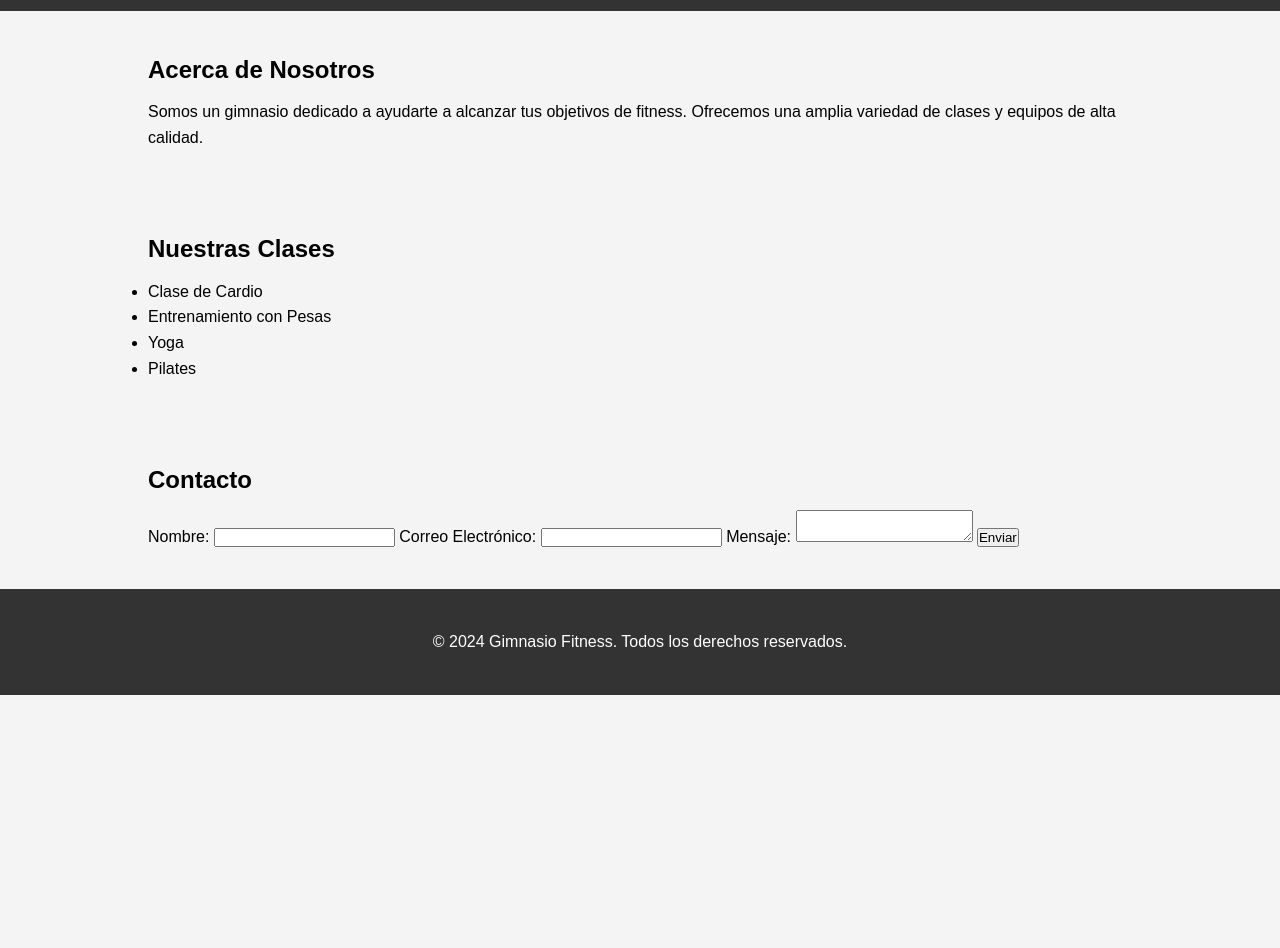
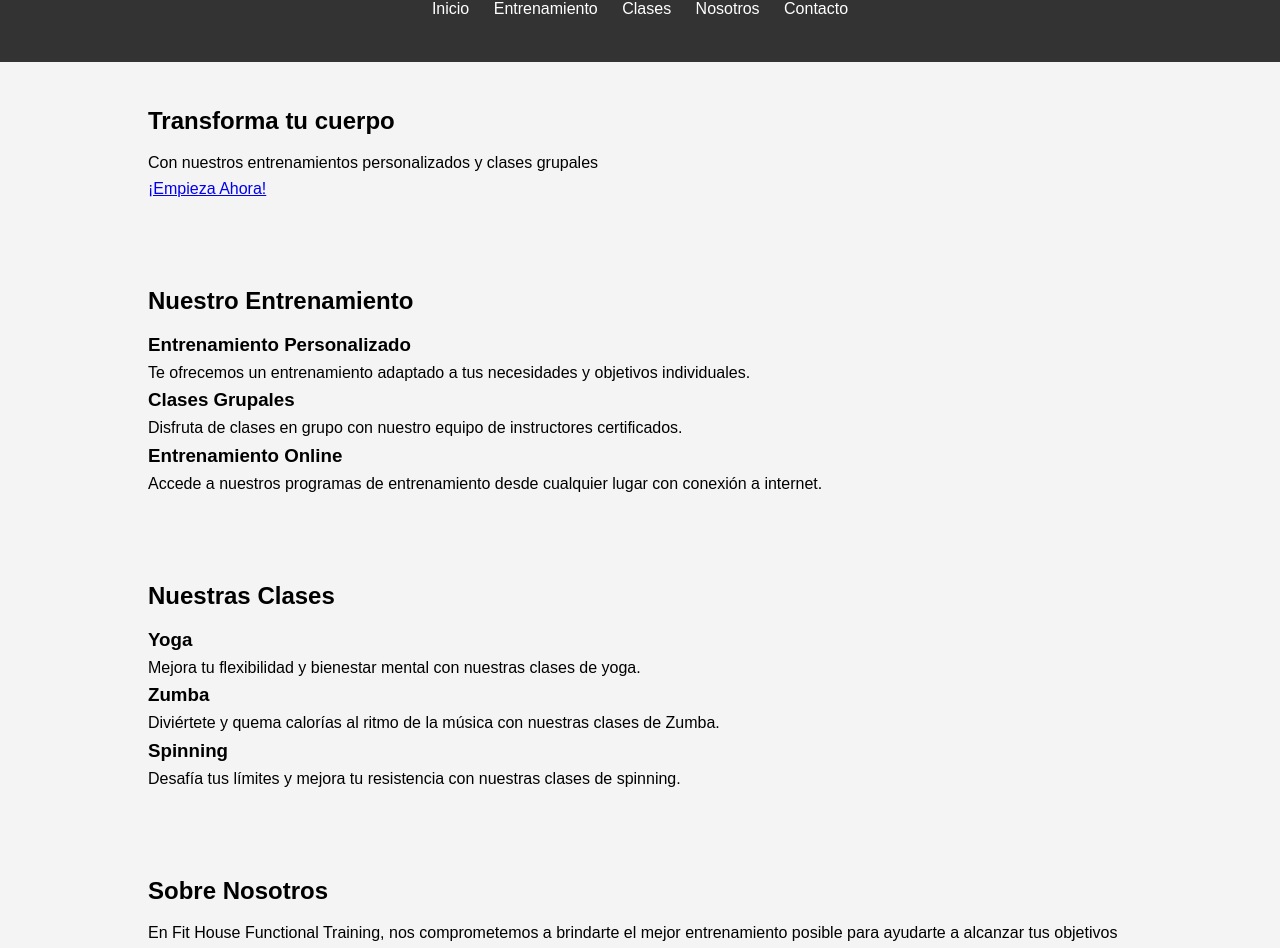
Before and after one commit to samti08/FITHOUSE-FUNCTIONAL-TRAINING, a plain HTML site: page index.html in a window 1280 px wide. Shown: the part 146-1094 px from the top of the page. Before the commit the page ends 841 px from the top, so only its background shows below. Drawn offline with Linux system fonts and the light colour scheme.

Commit message:
Update index.html

```diff
--- a/index.html
+++ b/index.html
@@ -1,62 +1,101 @@
 <!DOCTYPE html>
-<html lang="en">
+<html lang="es">
 <head>
     <meta charset="UTF-8">
     <meta name="viewport" content="width=device-width, initial-scale=1.0">
-    <title>Gimnasio Fitness</title>
+    <title>Fit House Functional Training</title>
     <link rel="stylesheet" href="styles.css">
 </head>
 <body>
     <header>
         <div class="container">
-            <h1>Gimnasio Fitness</h1>
+            <img src="img gym/logo.jpeg" alt="Logo de Fit House Functional Training" style="width: 200px; height: auto;">
+
+
+        <nav>
+            <div class="logo">
+                <h1>Fit House</h1>
+                <h2>Functional Training</h2>
+            </div>
             <nav>
                 <ul>
-                    <li><a href="#about">Acerca de</a></li>
-                    <li><a href="#classes">Clases</a></li>
-                    <li><a href="#contact">Contacto</a></li>
+                    <li><a href="#inicio">Inicio</a></li>
+                    <li><a href="#entrenamiento">Entrenamiento</a></li>
+                    <li><a href="#clases">Clases</a></li>
+                    <li><a href="#nosotros">Nosotros</a></li>
+                    <li><a href="#contacto">Contacto</a></li>
                 </ul>
             </nav>
         </div>
     </header>
 
-    <section id="about">
+    <section id="inicio" class="hero">
         <div class="container">
-            <h2>Acerca de Nosotros</h2>
-            <p>Somos un gimnasio dedicado a ayudarte a alcanzar tus objetivos de fitness. Ofrecemos una amplia variedad de clases y equipos de alta calidad.</p>
+            <h2>Transforma tu cuerpo</h2>
+            <p>Con nuestros entrenamientos personalizados y clases grupales</p>
+            <a href="#" class="btn">¡Empieza Ahora!</a>
         </div>
     </section>
 
-    <section id="classes">
+    <section id="entrenamiento" class="services">
         <div class="container">
-            <h2>Nuestras Clases</h2>
-            <ul>
-                <li>Clase de Cardio</li>
-                <li>Entrenamiento con Pesas</li>
-                <li>Yoga</li>
-                <li>Pilates</li>
-            </ul>
+            <h2>Nuestro Entrenamiento</h2>
+            <div class="service">
+                <h3>Entrenamiento Personalizado</h3>
+                <p>Te ofrecemos un entrenamiento adaptado a tus necesidades y objetivos individuales.</p>
+            </div>
+            <div class="service">
+                <h3>Clases Grupales</h3>
+                <p>Disfruta de clases en grupo con nuestro equipo de instructores certificados.</p>
+            </div>
+            <div class="service">
+                <h3>Entrenamiento Online</h3>
+                <p>Accede a nuestros programas de entrenamiento desde cualquier lugar con conexión a internet.</p>
+            </div>
         </div>
     </section>
 
-    <section id="contact">
+    <section id="clases" class="classes">
+        <div class="container">
+            <h2>Nuestras Clases</h2>
+            <div class="class">
+                <h3>Yoga</h3>
+                <p>Mejora tu flexibilidad y bienestar mental con nuestras clases de yoga.</p>
+            </div>
+            <div class="class">
+                <h3>Zumba</h3>
+                <p>Diviértete y quema calorías al ritmo de la música con nuestras clases de Zumba.</p>
+            </div>
+            <div class="class">
+                <h3>Spinning</h3>
+                <p>Desafía tus límites y mejora tu resistencia con nuestras clases de spinning.</p>
+            </div>
+        </div>
+    </section>
+
+    <section id="nosotros" class="about">
+        <div class="container">
+            <h2>Sobre Nosotros</h2>
+            <p>En Fit House Functional Training, nos comprometemos a brindarte el mejor entrenamiento posible para ayudarte a alcanzar tus objetivos de fitness. Nuestro equipo de entrenadores certificados te guiará en cada paso del camino.</p>
+        </div>
+    </section>
+
+    <section id="contacto" class="contact">
         <div class="container">
             <h2>Contacto</h2>
+            <p>¡Contáctanos para más información o para programar tu primera sesión de entrenamiento!</p>
             <form action="#">
-                <label for="name">Nombre:</label>
-                <input type="text" id="name" name="name" required>
-                <label for="email">Correo Electrónico:</label>
-                <input type="email" id="email" name="email" required>
-                <label for="message">Mensaje:</label>
-                <textarea id="message" name="message" required></textarea>
-                <button type="submit">Enviar</button>
+                <input type="text" placeholder="Nombre">
+                <input type="email" placeholder="Correo Electrónico">
+                <textarea placeholder="Mensaje"></textarea>
+                <button type="submit">Enviar Mensaje</button>
             </form>
         </div>
     </section>
 
     <footer>
         <div class="container">
-            <p>&copy; 2024 Gimnasio Fitness. Todos los derechos reservados.</p>
+            <p>&copy; 2024 Fit House Functional Training. Todos los derechos reservados.</p>
         </div>
     </footer>
 </body>
```
